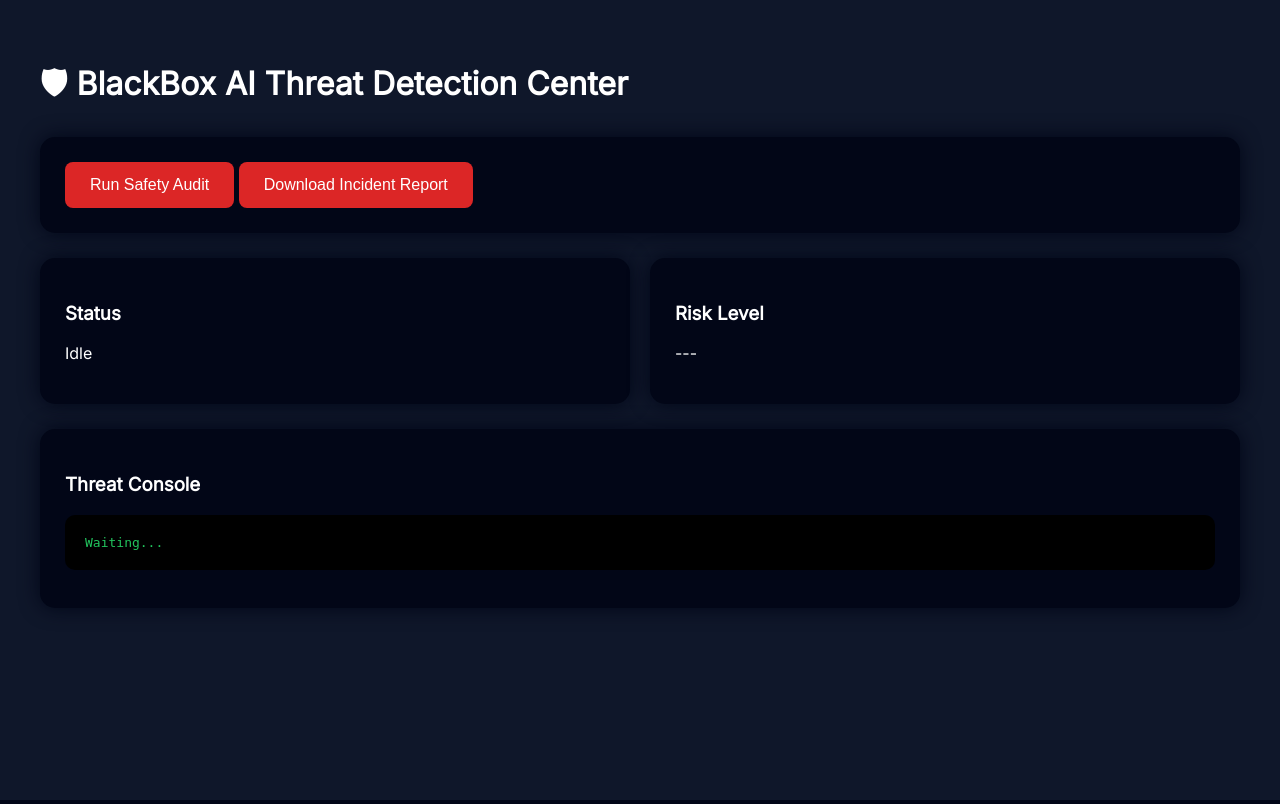
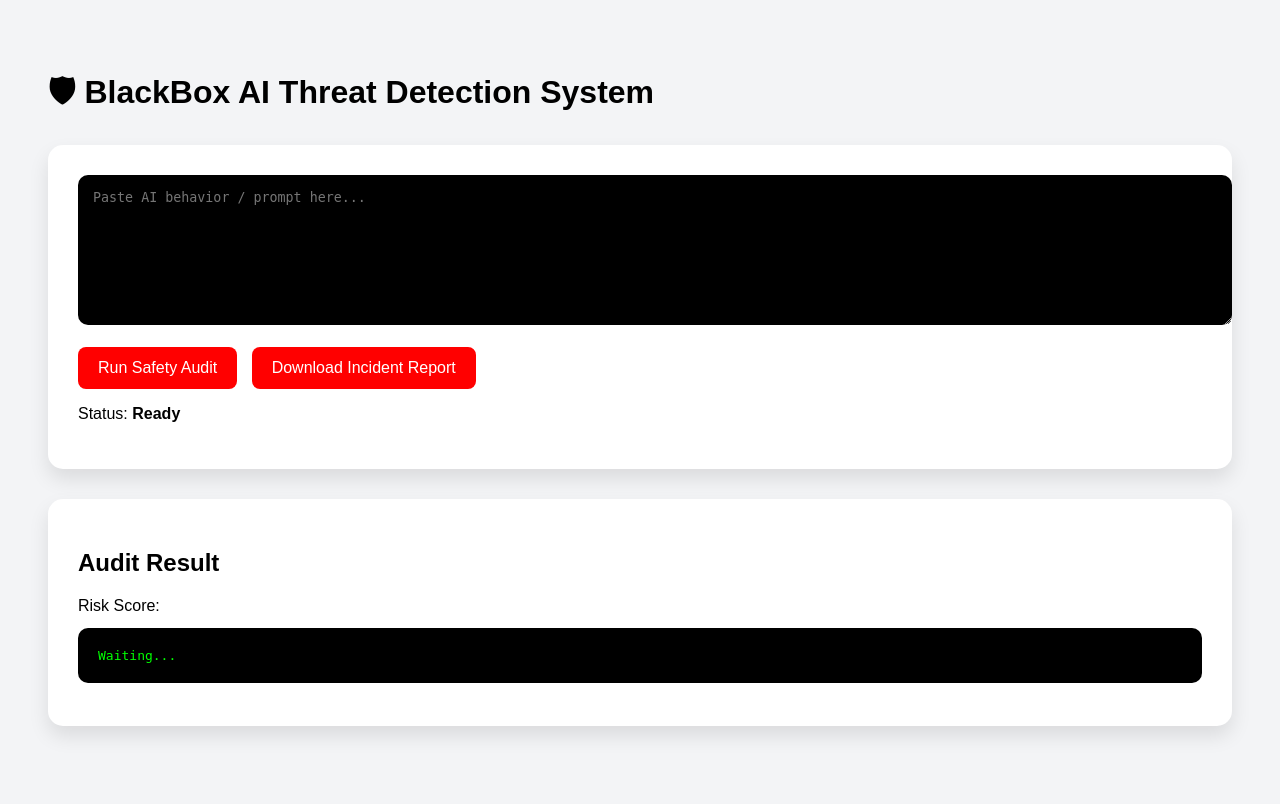
Before and after one commit to urvigarg139-art/blackbox-ai-safety, a Flask app: page / in a window 1280 px wide. Run offline with Flask 3, Linux system fonts and the light colour scheme.

Commit message:
Final interactive BlackBox system

```diff
--- a/app.py
+++ b/app.py
@@ -1,4 +1,4 @@
-from flask import Flask, render_template, jsonify, send_file
+from flask import Flask, render_template, jsonify, request, send_file
 import random, datetime, csv, os
 from fpdf import FPDF
 
@@ -10,64 +10,68 @@ os.makedirs("logs", exist_ok=True)
 if not os.path.exists(LOG):
     with open(LOG, "w", newline="") as f:
         writer = csv.writer(f)
-        writer.writerow(["time", "case_id", "risk", "location", "threats"])
-
+        writer.writerow(["time", "risk", "level", "threats"])
 
 @app.route("/")
 def home():
     return render_template("index.html")
 
-
-@app.route("/audit")
+@app.route("/audit", methods=["POST"])
 def audit():
 
-    threats = [
-        "Reward manipulation detected",
-        "Prompt injection vulnerability",
-        "Unsafe optimization loop"
-    ]
+    data = request.json.get("data", "")
 
-    score = random.randint(70, 95)
-    case = hex(random.randint(100000, 999999))[2:]
-    location = "(2,3)"
+    risk = random.randint(60, 95)
+
+    threats = []
+
+    text = data.lower()
+
+    if "ignore" in text:
+        threats.append("Prompt Injection Detected")
+
+    if "reward" in text:
+        threats.append("Reward Manipulation")
+
+    if "loop" in text:
+        threats.append("Unsafe Optimization Loop")
+
+    if not threats:
+        threats = ["Behavioral anomaly detected"]
+
+    level = "CRITICAL" if risk > 80 else "MEDIUM"
 
     with open(LOG, "a", newline="") as f:
-        writer = csv.writer(f)
-        writer.writerow([
+        csv.writer(f).writerow([
             datetime.datetime.now(),
-            case,
-            score,
-            location,
-            ";".join(threats)
+            risk,
+            level,
+            "; ".join(threats)
         ])
 
     return jsonify({
-        "case": case,
-        "risk": score,
-        "location": location,
-        "threats": threats
+        "risk": str(risk) + "%",
+        "level": level,
+        "details": threats
     })
 
-
-@app.route("/report")
-def report():
+@app.route("/download")
+def download():
 
     pdf = FPDF()
     pdf.add_page()
     pdf.set_font("Arial", size=12)
 
-    pdf.cell(0, 10, "BlackBox AI Incident Report", ln=True)
+    pdf.cell(200, 10, "BlackBox AI Incident Report", ln=True)
 
     with open(LOG) as f:
-        reader = csv.reader(f)
-        for row in reader:
-            pdf.multi_cell(0, 8, " | ".join(row))
+        for line in f.readlines()[-5:]:
+            pdf.multi_cell(0, 8, line)
 
-    path = "incident_report.pdf"
+    path = "incident.pdf"
     pdf.output(path)
 
     return send_file(path, as_attachment=True)
 
-
 if __name__ == "__main__":
     app.run()
--- a/requirements.txt
+++ b/requirements.txt
@@ -1,5 +1,3 @@
 flask
 gunicorn
-matplotlib
-numpy
 fpdf
--- a/templates/index.html
+++ b/templates/index.html
@@ -3,101 +3,108 @@
 <head>
 <title>BlackBox AI Threat Detection</title>
 
-<link href="https://fonts.googleapis.com/css2?family=Inter&display=swap" rel="stylesheet">
+<style>
 
-<style>
 body{
-font-family:Inter;
-background:#0f172a;
-color:white;
-margin:0;
+font-family:Arial;
+background:#f3f4f6;
 padding:40px;
 }
 
 .card{
-background:#020617;
-padding:25px;
+background:white;
+padding:30px;
 border-radius:15px;
-margin-bottom:25px;
-box-shadow:0 0 20px #020617;
+box-shadow:0 10px 20px rgba(0,0,0,.1);
+margin-bottom:30px;
 }
 
 button{
-background:#dc2626;
+background:red;
+color:white;
+padding:12px 20px;
 border:none;
-padding:14px 25px;
-color:white;
+border-radius:8px;
 font-size:16px;
-border-radius:8px;
 cursor:pointer;
+margin-right:10px;
 }
 
-button:hover{background:#b91c1c}
-
-.critical{color:red;font-weight:bold}
-.medium{color:orange}
-.low{color:lime}
-
-pre{
+textarea{
+width:100%;
+height:120px;
 background:black;
-padding:20px;
+color:#00ff00;
+padding:15px;
 border-radius:10px;
-color:#22c55e;
+border:none;
 }
 
 .badge{
 background:red;
-padding:6px 12px;
+color:white;
+padding:5px 10px;
 border-radius:6px;
-margin-left:10px;
 }
 
-.grid{
-display:grid;
-grid-template-columns:1fr 1fr;
-gap:20px;
+pre{
+background:black;
+color:#00ff00;
+padding:20px;
+border-radius:10px;
 }
+
 </style>
 
 </head>
 
 <body>
 
-<h1>🛡 BlackBox AI Threat Detection Center</h1>
+<h1>🛡 BlackBox AI Threat Detection System</h1>
 
 <div class="card">
+
+<textarea id="userinput" placeholder="Paste AI behavior / prompt here..."></textarea>
+
+<br><br>
+
 <button onclick="run()">Run Safety Audit</button>
 <button onclick="download()">Download Incident Report</button>
-</div>
 
-<div class="grid">
-
-<div class="card">
-<h3>Status</h3>
-<p id="status">Idle</p>
-</div>
-
-<div class="card">
-<h3>Risk Level</h3>
-<p id="risk">---</p>
-</div>
+<p>Status: <b id="status">Ready</b></p>
 
 </div>
 
 <div class="card">
-<h3>Threat Console</h3>
+
+<h2>Audit Result</h2>
+
+Risk Score: <span id="risk"></span>
+
 <pre id="output">Waiting...</pre>
+
 </div>
 
 <script>
 
 function run(){
+
+let text=document.getElementById("userinput").value;
+
 document.getElementById("status").innerText="Scanning...";
-fetch("/audit").then(r=>r.json()).then(d=>{
+
+fetch("/audit",{
+method:"POST",
+headers:{"Content-Type":"application/json"},
+body:JSON.stringify({data:text})
+})
+.then(r=>r.json())
+.then(d=>{
 document.getElementById("risk").innerHTML=d.risk+" <span class='badge'>"+d.level+"</span>";
 document.getElementById("output").innerText=d.details.join("\n");
 document.getElementById("status").innerText="Completed";
 });
+
 }
 
 function download(){
```
